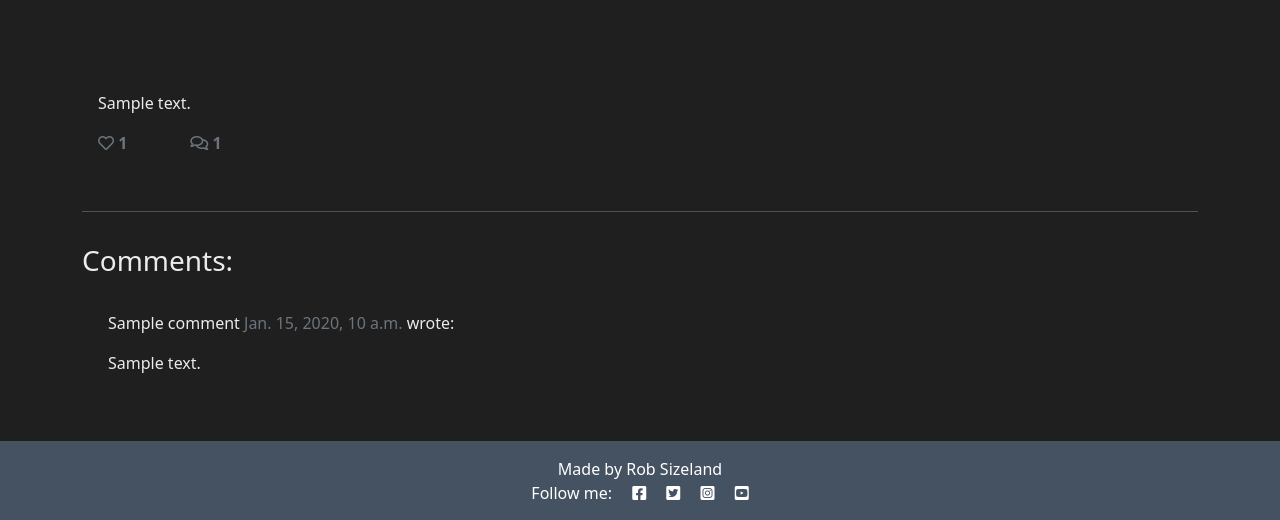
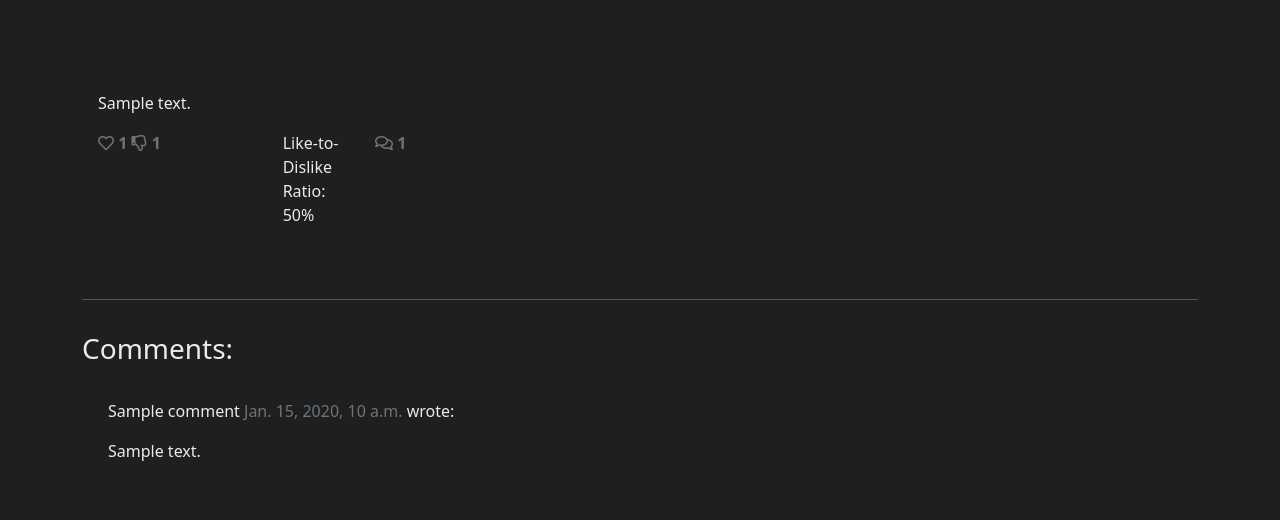
Before and after one commit to Kuurosu/Opinionation, a Django app: a page that uses templates/post_detail.html in a window 1280 px wide. Shown: the part 281-801 px from the top of the page. Run offline with Django 3.2, Linux system fonts and the light colour scheme; tables that the repository leaves empty hold one stand-in row (values such as "Sample post"); some libraries are stand-ins or nearby versions.

Commit message:
Add dislike functionality. Also add like to dislike ratio using custom filter

```diff
--- /dev/null
+++ b/blog/templatetags/custom_filter.py
@@ -0,0 +1,13 @@
+from django import template
+
+register = template.Library()
+
+
+@register.simple_tag
+def calculate_percentage(post):
+    total_votes = post.number_of_likes() + post.number_of_dislikes()
+    if total_votes > 0:
+        percentage = (post.number_of_likes() / total_votes) * 100
+        return "{:.0f}%".format(percentage)
+    else:
+        return "0%"
--- a/blog/urls.py
+++ b/blog/urls.py
@@ -5,4 +5,7 @@ urlpatterns = [
     path('', views.PostList.as_view(), name='home'),
     path('<slug:slug>/', views.PostDetail.as_view(), name='post_detail'),
     path('like/<slug:slug>', views.PostLike.as_view(), name='post_like'),
+    path(
+        'dislike/<slug:slug>', views.PostDislike.as_view(), name='post_dislike'
+        ),
 ]
--- a/blog/views.py
+++ b/blog/views.py
@@ -20,6 +20,9 @@ class PostDetail(View):
         liked = False
         if post.likes.filter(id=self.request.user.id).exists():
             liked = True
+        disliked = False
+        if post.dislikes.filter(id=self.request.user.id).exists():
+            disliked = True
 
         return render(
             request,
@@ -29,6 +32,7 @@ class PostDetail(View):
                 "comments": comments,
                 "commented": False,
                 "liked": liked,
+                "disliked": disliked,
                 "comment_form": CommentForm
             },
         )
@@ -40,6 +44,9 @@ class PostDetail(View):
         liked = False
         if post.likes.filter(id=self.request.user.id).exists():
             liked = True
+        disliked = False
+        if post.dislikes.filter(id=self.request.user.id).exists():
+            disliked = True
 
         comment_form = CommentForm(data=request.POST)
 
@@ -60,6 +67,7 @@ class PostDetail(View):
                 "comments": comments,
                 "commented": True,
                 "liked": liked,
+                "disliked": disliked,
                 "comment_form": CommentForm
             },
         )
@@ -75,3 +83,15 @@ class PostLike(View):
             post.likes.add(request.user)
 
         return HttpResponseRedirect(reverse('post_detail', args=[slug]))
+
+
+class PostDislike(View):
+    def post(self, request, slug):
+        post = get_object_or_404(Post, slug=slug)
+
+        if post.dislikes.filter(id=request.user.id).exists():
+            post.dislikes.remove(request.user)
+        else:
+            post.dislikes.add(request.user)
+
+        return HttpResponseRedirect(reverse('post_detail', args=[slug]))
--- a/opinionation/settings.py
+++ b/opinionation/settings.py
@@ -42,6 +42,7 @@ INSTALLED_APPS = [
     'django.contrib.admin',
     'django.contrib.auth',
     'django.contrib.contenttypes',
+    'django.contrib.humanize',
     'django.contrib.sessions',
     'django.contrib.messages',
     'allauth',
--- a/requirements.txt
+++ b/requirements.txt
@@ -8,6 +8,7 @@ django-allauth==0.54.0
 django-crispy-forms==1.14.0
 django-summernote==0.8.20.0
 gunicorn==20.1.0
+humanize==4.6.0
 oauthlib==3.2.2
 psycopg2==2.9.6
 PyJWT==2.6.0
--- a/templates/post_detail.html
+++ b/templates/post_detail.html
@@ -1,5 +1,7 @@
 {% extends 'base.html' %} {% block content %}
 
+{% load custom_filter %}
+{% load humanize %}
 {% load crispy_forms_tags %}
 
 <div class="masthead">
@@ -30,9 +32,9 @@
                     {{ post.content | safe }}
                 </p>
                 <div class="row">
-                    <div class="col-1">
+                    <div class="col-2">
                         <strong>
-                            {% if user.is_authenticated %}
+                            {% if user.is_authenticated and not disliked %}
                             <form action="{% url 'post_like' post.slug %}" class="d-inline" method="POST">
                                 {% csrf_token %}
                                 {% if liked %}
@@ -53,7 +55,33 @@
                             <span class="text-secondary">
                                 {{ post.number_of_likes }}
                             </span>
+                            {% if user.is_authenticated and not liked %}
+                            <form action="{% url 'post_dislike' post.slug %}" class="d-inline" method="POST">
+                                {% csrf_token %}
+                                {% if disliked %}
+                                <button type="submit" name="blogpost_id" value="{{post.slug}}" class="btn-like">
+                                    <i class="fas fa-thumbs-down"></i>
+                                </button>
+                                {% else %}
+                                <button type="submit" name="blogpost_id" value="{{post.slug}}" class="btn-like">
+                                    <i class="far fa-thumbs-down"></i>
+                                </button>
+                                {% endif %}
+                            </form>
+                            {% else %}
+                            <span class="text-secondary">
+                                <i class="far fa-thumbs-down"></i>
+                            </span>
+                            {% endif %}
+                            <span class="text-secondary">
+                                {{ post.number_of_dislikes }}
+                            </span>
                         </strong>
+                    </div>
+                    <div class="col-1">
+                        <p>Like-to-Dislike Ratio:
+                            {% calculate_percentage post %}
+                        </p>
                     </div>
                     <div class="col-1">
                         {% with comments.count as total_comments %}
```
Also changed, not shown: blog/templatetags/__init__.py (added).
